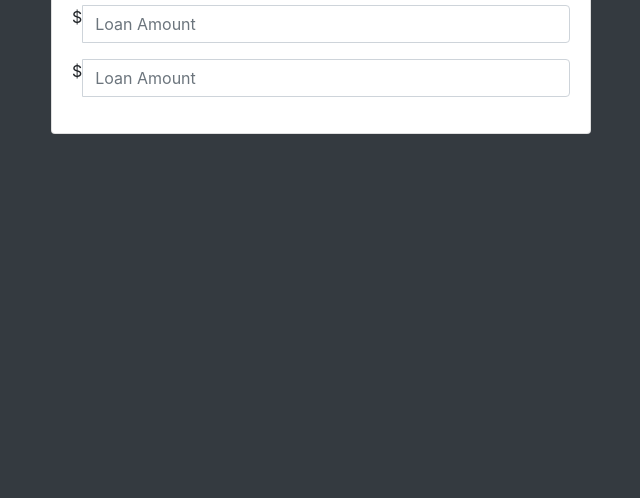
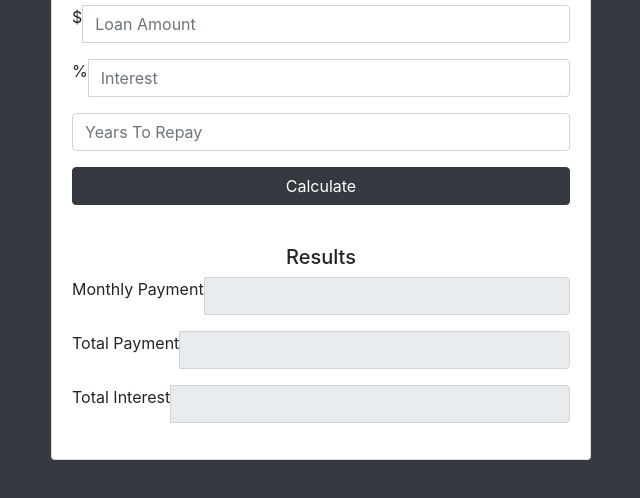
Before and after one commit to Sayem995/Loan-Calculator, a plain HTML site: page index.html in a window 1280 px wide. Shown: the part 136-634 px from the top of the page, without its empty margins (34-674 px from the left). Drawn offline with nearby package versions, Linux system fonts and the light colour scheme.

Commit message:
user interface complete

```diff
--- a/index.html
+++ b/index.html
@@ -26,12 +26,50 @@
                           </div>
                           <div class="form-group">
                             <div class="input-group">
-                                <span class="input-group-addon">$</span>
-                                <input type="number" class="form-control" id="amount"
-                                placeholder="Loan Amount">
+                                <span class="input-group-addon">%</span>
+                                <input type="number" class="form-control" id="interest"
+                                placeholder="Interest">
                             </div>
                         </div>
+                        <div class="form-group">
+                            <input type="number" class="form-control" id="years"
+                            placeholder="Years To Repay">
+                        </div>
+                        <div class="form-group">
+                            <input type="submit" value="Calculate" class="btn btn-dark btn-block">
+                        </div>
                       </form>
+                      <!-- LOADER HERE -->
+                      <!-- <div id="loading">
+                          <img src="img/2.gif" alt="">
+                      </div>  -->
+                      <!-- RESULTS -->
+                      <div id="results" class="pt-4">
+                      <h5>Results</h5>
+                        <div class="form-group">
+                            <div class="input-group">
+                                <span class="input-group-addon">Monthly Payment</span>
+                                <input type="number" class="form-control" id="monthly-payment"
+                                disabled>
+                            </div>
+                        </div>
+
+                        <div class="form-group">
+                            <div class="input-group">
+                                <span class="input-group-addon">Total Payment</span>
+                                <input type="number" class="form-control" id="total-payment"
+                                disabled>
+                            </div>
+                        </div>
+
+                        <div class="form-group">
+                            <div class="input-group">
+                                <span class="input-group-addon">Total Interest</span>
+                                <input type="number" class="form-control" id="total-interest"
+                                disabled>
+                            </div>
+                        </div>
+                    </div>
                   </div>
               </div>
           </div>
@@ -43,5 +81,6 @@
     <script src="https://code.jquery.com/jquery-3.5.1.slim.min.js" integrity="sha384-DfXdz2htPH0lsSSs5nCTpuj/zy4C+OGpamoFVy38MVBnE+IbbVYUew+OrCXaRkfj" crossorigin="anonymous"></script>
     <script src="https://cdn.jsdelivr.net/npm/popper.js@1.16.0/dist/umd/popper.min.js" integrity="sha384-Q6E9RHvbIyZFJoft+2mJbHaEWldlvI9IOYy5n3zV9zzTtmI3UksdQRVvoxMfooAo" crossorigin="anonymous"></script>
     <script src="https://stackpath.bootstrapcdn.com/bootstrap/4.5.0/js/bootstrap.min.js" integrity="sha384-OgVRvuATP1z7JjHLkuOU7Xw704+h835Lr+6QL9UvYjZE3Ipu6Tp75j7Bh/kR0JKI" crossorigin="anonymous"></script>
+    <script src="app.js"></script>
   </body>
 </html>
```
Also changed, not shown: img/img/2.gif (added).
